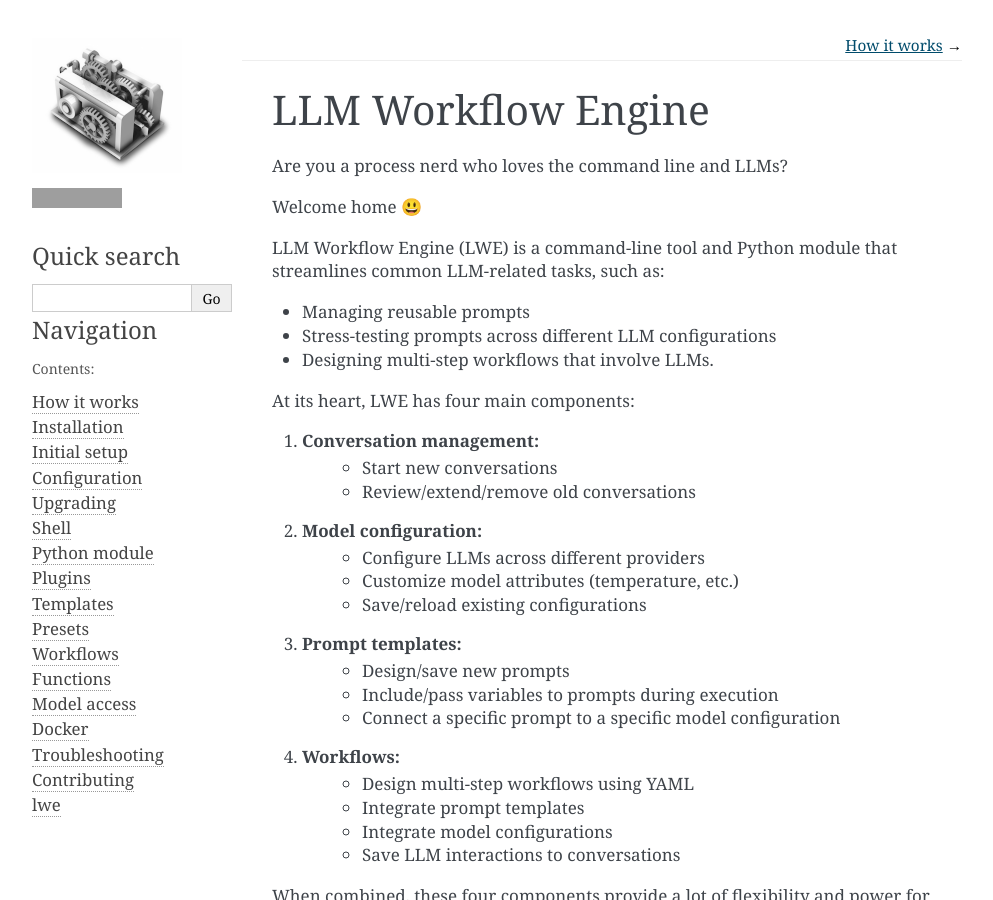
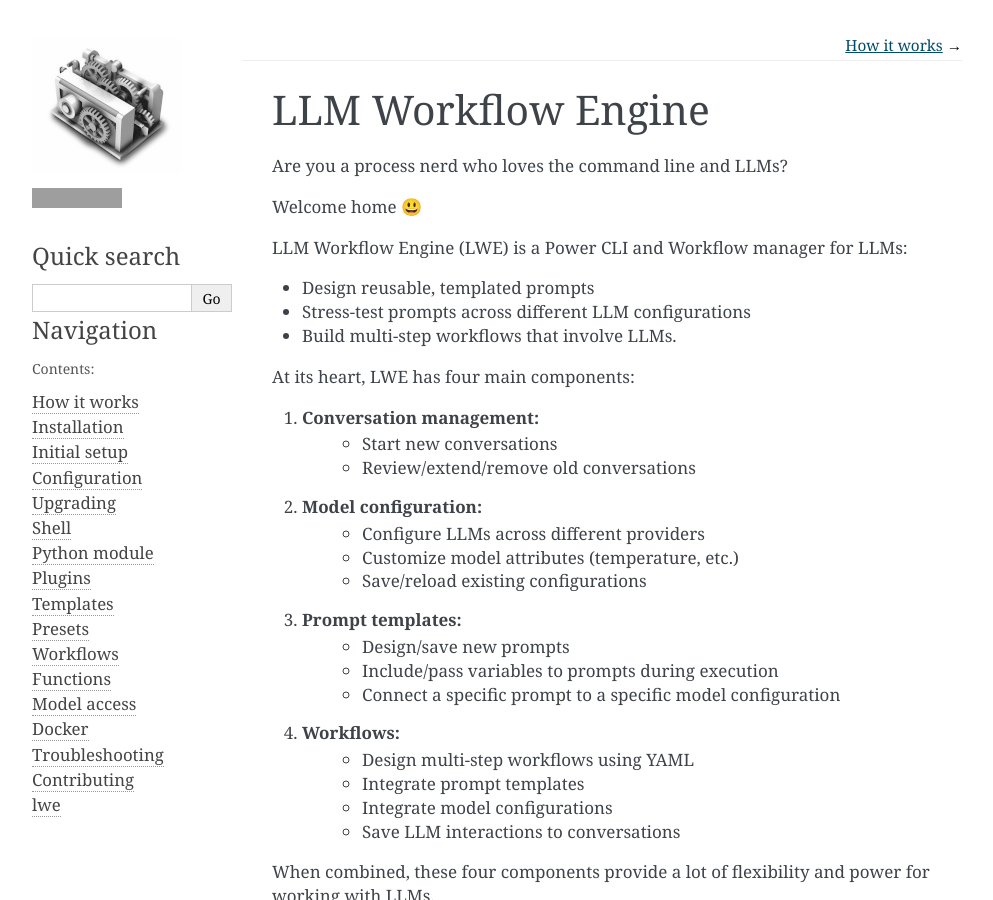
Before and after one commit to llm-workflow-engine/llm-workflow-engine, a Sphinx documentation site: the page built from docs/index.rst, in a window 1280 px wide and 900 px high. Shown: the whole window, without its empty margins (148-1141 px from the left). Built offline with Sphinx 7.4.7, drawn with Linux system fonts in a browser that asks for light colours; grey boxes are pictures that could not be loaded.

Commit message:
reword docs intro

```diff
--- a/docs/index.rst
+++ b/docs/index.rst
@@ -6,12 +6,11 @@ Are you a process nerd who loves the command line and LLMs?
 
 Welcome home 😃
 
-LLM Workflow Engine (LWE) is a command-line tool and Python module that streamlines
-common LLM-related tasks, such as:
+LLM Workflow Engine (LWE) is a Power CLI and Workflow manager for LLMs:
 
-* Managing reusable prompts
-* Stress-testing prompts across different LLM configurations
-* Designing multi-step workflows that involve LLMs.
+* Design reusable, templated prompts
+* Stress-test prompts across different LLM configurations
+* Build multi-step workflows that involve LLMs.
 
 At its heart, LWE has four main components:
 
```
